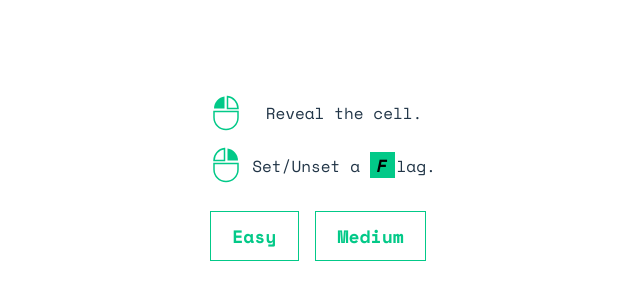
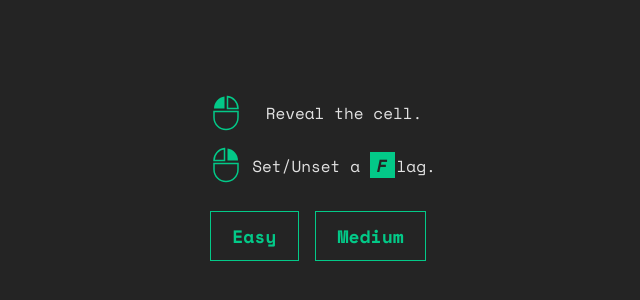
Before and after one commit to emilythedev/minesweeper-react-ts, a React (Vite) app: page / in a window 1280 px wide. Shown: the part 232-532 px from the top of the page, without its empty margins (322-962 px from the left). Built offline with nearby package versions, Linux system fonts and the light colour scheme.

Commit message:
add theme

```diff
--- a/src/App.tsx
+++ b/src/App.tsx
@@ -1,26 +1,28 @@
 import { Provider } from 'jotai'
 import { useState } from 'react'
+import { ThemeProvider } from 'styled-components'
 import './App.css'
 import Level from './Level'
 import Minesweeper from './Minesweeper'
 import Tutorial from './Tutorial'
+import theme from './theme'
 
 function App() {
   const [level, setLevel] = useState<LevelProps | null>(null)
 
-  if (level) {
   return (
+    <ThemeProvider theme={theme}>
+      { level ? (
         <Provider>
           <Minesweeper {...level} onRestart={() => setLevel(null)}/>
         </Provider>
-    )
-  }
-
-  return (
+      ) : (
         <div>
           <Tutorial />
           <Level selectLevel={setLevel} />
         </div>
+      )}
+    </ThemeProvider>
   )
 }
 
--- a/src/Button.tsx
+++ b/src/Button.tsx
@@ -2,19 +2,19 @@ import styled from "styled-components";
 
 const Button = styled.button`
   border-radius: 0;
-  border: 1px solid #03c988;
+  border: 1px solid ${props => props.theme.primary};
   padding: 0.6em 1.2em;
   font-size: 18px;
   font-weight: bold;
   font-family: inherit;
   cursor: pointer;
-  color: #03c988;
+  color: ${props => props.theme.primary};
   background: transparent;
   margin: 4px 8px;
 
   &:hover, &:active {
-    background: #03c988;
-    color: black;
+    background: ${props => props.theme.primary};
+    color: ${props => props.theme.colors.black};
   }
 `
 
--- a/src/CellGrid.tsx
+++ b/src/CellGrid.tsx
@@ -7,18 +7,6 @@ interface Props {
   id: number,
   content: Cell,
 }
-
-const dangerColors = [
-  '#303030',
-  '#6b6b6b',
-  '#64afc6',
-  '#55ad5e',
-  '#dcdc43',
-  '#e6843e',
-  '#cc523a',
-  '#a12419',
-  '#7d1041',
-]
 
 const Grid = styled.div`
   border: 1px solid #333;
@@ -30,18 +18,18 @@ const Grid = styled.div`
   font-size: 32px;
 
   &:hover, &:active {
-    border-color: #02c988;
+    border-color: ${props => props.theme.primary};
   }
 `
 
 const FlaggedGrid = styled(Grid)`
   &::before {
     content: 'F';
-    color: black;
+    color: ${props => props.theme.colors.black};
     font-style: italic;
     font-size: 1.25em;
   }
-  background-color: #02c988;
+  background-color: ${props => props.theme.primary};
 `
 
 const RevealedGrid = styled(Grid)<{content: Cell}>`
@@ -57,11 +45,11 @@ const RevealedGrid = styled(Grid)<{content: Cell}>`
   ${(props) => {
     if (typeof props.content === 'number') {
       return css`
-        color: ${dangerColors[props.content]};
+        color: ${props.theme.cellColors[props.content]};
       `
     }
     return css`
-      color: #c20000;
+      color: ${props.theme.colors.bomb};
       font-size: 64px;
     `
   }}
--- a/src/FlagWord.tsx
+++ b/src/FlagWord.tsx
@@ -3,8 +3,8 @@ import styled from "styled-components"
 const FlagChar = styled.span`
   font-style: italic;
   font-weight: bold;
-  background-color: #02c988;
-  color: black;
+  background-color: ${props => props.theme.primary};
+  color: ${props => props.theme.colors.black};
   padding: 0 0.4em 0 0.4em;
   margin-right: 2px;
   font-size: 1.1em;
--- a/src/Status.tsx
+++ b/src/Status.tsx
@@ -16,7 +16,7 @@ const StatusContainer = styled.div`
   justify-content: center;
 
   .count {
-    color: #02c988;
+    color: ${props => props.theme.primary};
     font-weight: bold;
     font-size: 1.25em;
     margin: 0 8px;
--- a/src/Tutorial.tsx
+++ b/src/Tutorial.tsx
@@ -6,7 +6,7 @@ const MouseIcon = styled(MouseSvg)<{click: 'left' | 'right'}>`
   width: 36px;
   height: 36px;
   fill: none;
-  stroke: #02c988;
+  stroke: ${props => props.theme.primary};
   stroke-width: 1px;
   margin: 8px;
 
@@ -16,14 +16,14 @@ const MouseIcon = styled(MouseSvg)<{click: 'left' | 'right'}>`
         return css`
           path:nth-child(2) {
             stroke-width: 0;
-            fill: #02c988;
+            fill: ${props => props.theme.primary};
           }
         `
       case 'right':
         return css`
           path:nth-child(3) {
             stroke-width: 0;
-            fill: #02c988;
+            fill: ${props => props.theme.primary};
           }
         `
     }
--- a/src/index.css
+++ b/src/index.css
@@ -23,10 +23,3 @@ body {
   min-width: 320px;
   min-height: 100vh;
 }
-
-@media (prefers-color-scheme: light) {
-  :root {
-    color: #213547;
-    background-color: #ffffff;
-  }
-}
--- /dev/null
+++ b/src/theme.ts
@@ -0,0 +1,25 @@
+import { DefaultTheme } from 'styled-components'
+
+const theme: DefaultTheme = {
+  primary: '#03c988',
+
+  colors: {
+    black: '#242424',
+    white: 'rgba(255, 255, 255, 0.87)',
+    bomb: '#c20000',
+  },
+
+  cellColors: [
+    '#303030',
+    '#6b6b6b',
+    '#64afc6',
+    '#55ad5e',
+    '#dcdc43',
+    '#e6843e',
+    '#cc523a',
+    '#a12419',
+    '#7d1041',
+  ],
+}
+
+export default theme
--- a/tsconfig.json
+++ b/tsconfig.json
@@ -18,7 +18,9 @@
     "strict": true,
     "noUnusedLocals": true,
     "noUnusedParameters": true,
-    "noFallthroughCasesInSwitch": true
+    "noFallthroughCasesInSwitch": true,
+
+    "typeRoots": ["types", "node_modules/@types"],
   },
   "include": ["src"],
   "references": [{ "path": "./tsconfig.node.json" }]
```
Also changed, not shown: src/types/styled.d.ts (added, +18 -0 lines). Lines whose indentation alone changed are shown as unchanged.
